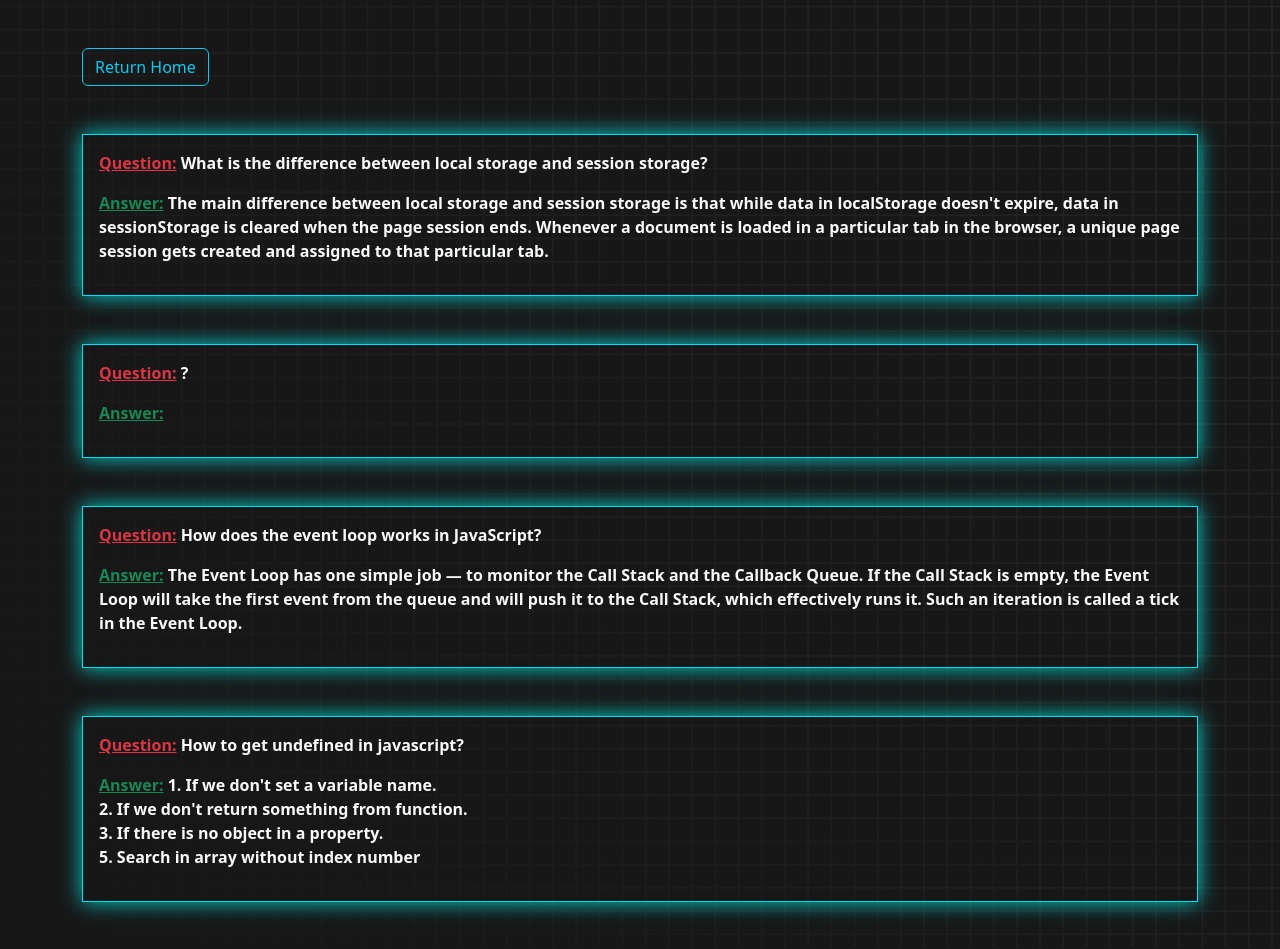
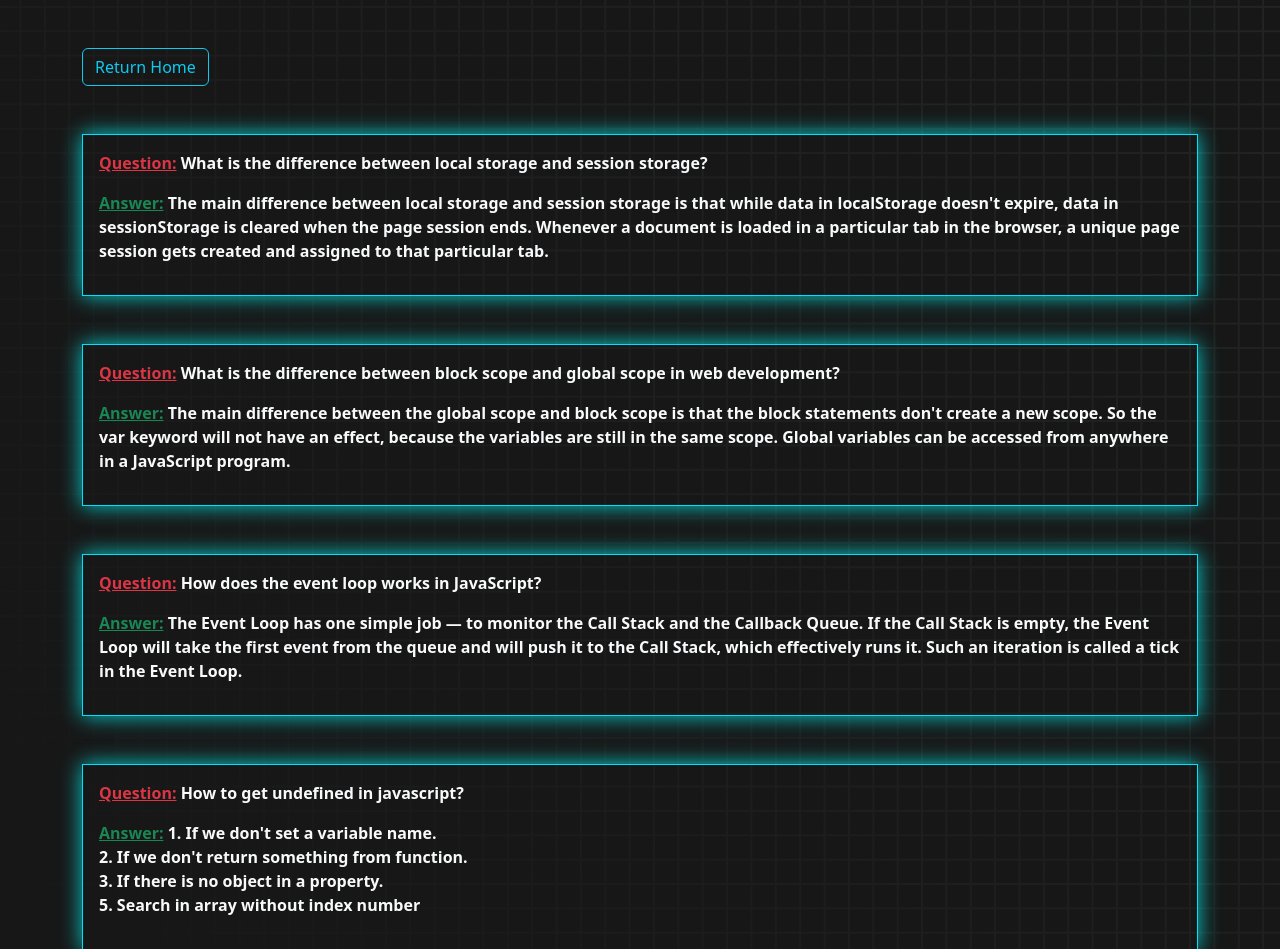
Before and after one commit to AH-Araf/Assignment7, a plain HTML site: page blog.html in a window 1280 px wide. Shown: the top 949 px of the page. Drawn offline with nearby package versions, Linux system fonts and the light colour scheme.

Commit message:
Complete

```diff
--- a/blog.html
+++ b/blog.html
@@ -18,8 +18,8 @@
         </div>
 
         <div class="signboard p-3 mb-5">
-            <p class="fw-bold"><span class="text-danger text-decoration-underline">Question:</span> ?</p>
-            <p class="fw-bold"><span class="text-success text-decoration-underline">Answer:</span> </p>
+            <p class="fw-bold"><span class="text-danger text-decoration-underline">Question:</span> What is the difference between block scope and global scope in web development?</p>
+            <p class="fw-bold"><span class="text-success text-decoration-underline">Answer:</span> The main difference between the global scope and block scope is that the block statements don't create a new scope. So the var keyword will not have an effect, because the variables are still in the same scope. Global variables can be accessed from anywhere in a JavaScript program. </p>
         </div>
 
         <div class="signboard p-3 mb-5">
```
Also changed, not shown: index.html (+1 -0 lines).
